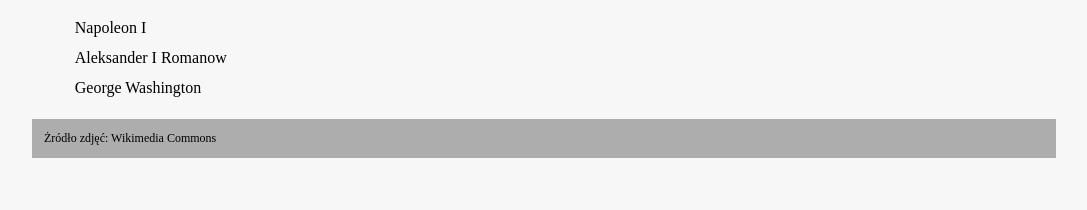
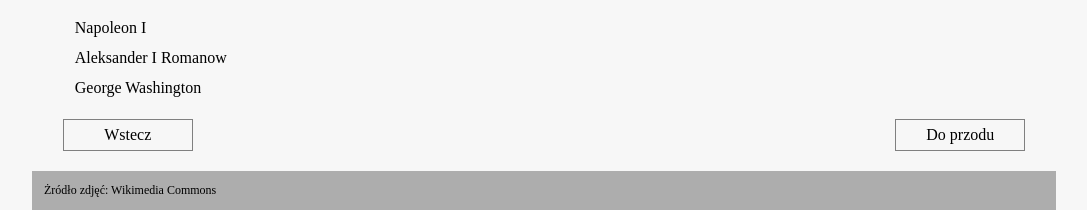
Before and after one commit to eremina-official/quiz-app, a website: page index.html in a window 1280 px wide. Shown: the part 623-833 px from the top of the page, without its empty margins (96-1183 px from the left). Before the commit the page ends 800 px from the top, so only its background shows below. Drawn offline with Linux system fonts and the light colour scheme; a web font is replaced by a local one.

Commit message:
modify index.html

```diff
--- a/index.html
+++ b/index.html
@@ -156,6 +156,11 @@
         </section>
       </div>
 
+      <div class="navigation navigation-bottom">
+        <div class="prev">Wstecz</div>
+        <div class="next">Do przodu</div>
+      </div>
+
     </div>
   </div>
 
```
